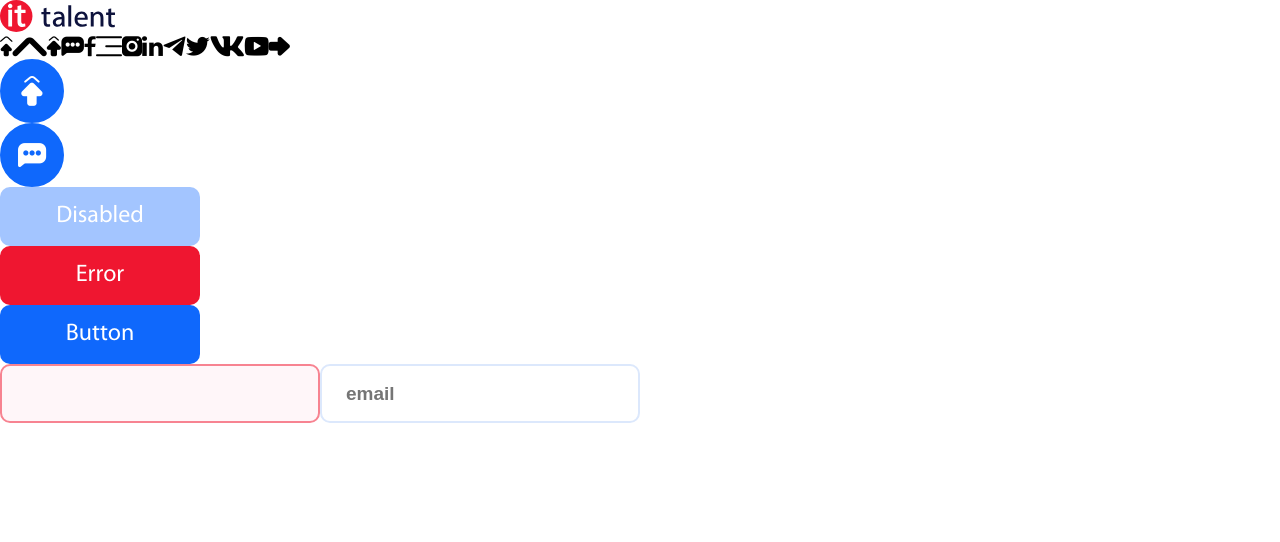
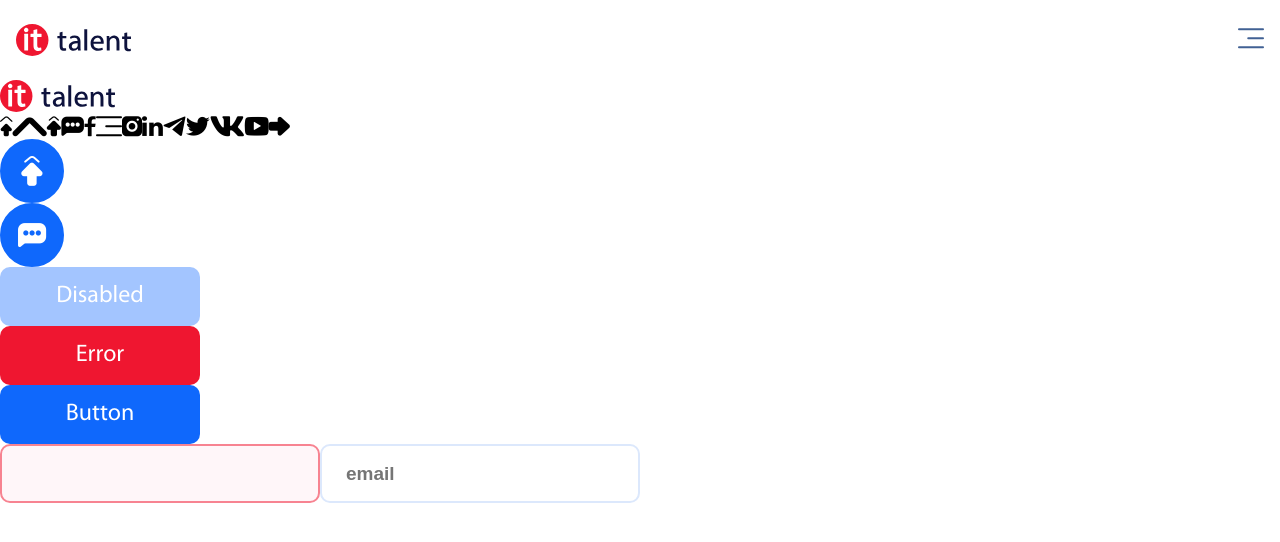
Before and after one commit to natalie-fsunny/test-assignment, a React (Create React App) app: page /examples in a window 1280 px wide. Shown: the top 542 px of the page. Built offline with nearby package versions, Linux system fonts and the light colour scheme; a web font is replaced by a local one.

Commit message:
add header

```diff
--- a/src/UI/Button/Button.tsx
+++ b/src/UI/Button/Button.tsx
@@ -15,14 +15,11 @@ interface Props {
 
 export const Button: React.FC<Props> = ({
   children,
-  onMouseEnter,
-  onMouseLeave,
-  onMouseDown,
-  onMouseUp,
   disabled = false,
   error = false,
   type = "button",
   variant = "default",
+  ...props
 }) => {
   return (
     <button
@@ -37,10 +34,7 @@ export const Button: React.FC<Props> = ({
         " " +
         (error ? s.error : "")
       }
-      onMouseDown={onMouseDown}
-      onMouseUp={onMouseUp}
-      onMouseEnter={onMouseEnter}
-      onMouseLeave={onMouseLeave}
+      {...props}
     >
       {children}
     </button>
--- /dev/null
+++ b/src/components/Header/Header.module.scss
@@ -0,0 +1,88 @@
+@import "../../styles/style.scss";
+
+.header {
+  font-weight: $fw-semi-bold;
+  color: $grey-text;
+  display: flex;
+  align-items: center;
+  width: 100%;
+  @include laptop-desktop {
+    font-size: $button2-desktop-tablet;
+    height: 100px;
+  }
+  @include tablet {
+    height: 80px;
+  }
+  @include mobile {
+    height: 60px;
+  }
+}
+
+.container {
+  display: flex;
+  align-items: center;
+  @include laptop-desktop {
+    margin: 0 165px;
+    width: 100%;
+  }
+  @include mobile-tablet {
+    justify-content: space-between;
+    margin: 0 16px;
+    width: 100%;
+  }
+}
+
+.menus {
+  width: 100%;
+  display: flex;
+  justify-content: space-between;
+  @include mobile-tablet {
+    display: none;
+  }
+}
+
+.first {
+  margin-left: 124px;
+}
+
+.second {
+  margin-right: 150px;
+}
+
+.menu {
+  display: flex;
+  gap: 40px;
+}
+
+.activeMenuItem {
+  color: $dark-text;
+  position: relative;
+  display: flex;
+  flex-direction: column;
+  justify-content: center;
+  &::after {
+    content: "";
+    display: block;
+    position: absolute;
+    top: 23px;
+    border: 3px solid $red-main;
+    width: 100%;
+    background-color: $red-main;
+    border-radius: 10px;
+  }
+}
+
+.language {
+  display: flex;
+  align-items: center;
+  gap: 14px;
+  @include mobile-tablet {
+    display: none;
+  }
+}
+
+.hamburger {
+  @include laptop-desktop {
+    display: none;
+  }
+}
--- /dev/null
+++ b/src/components/Header/Header.tsx
@@ -0,0 +1,30 @@
+import React, { useState } from "react";
+import { Icon, Logo } from "../../UI";
+import s from "./Header.module.scss";
+
+export const Header = () => {
+  return (
+    <header className={s.header}>
+      <div className={s.container}>
+        <Logo />
+        <div className={s.menus}>
+          <nav className={s.menu + " " + s.first}>
+            <div>Recruiting</div>
+            <div className={s.activeMenuItem}>Academy</div>
+          </nav>
+          <nav className={s.menu + " " + s.second}>
+            <div>Courses</div>
+            <div>About us</div>
+            <div>Blog</div>
+          </nav>
+        </div>
+        <div className={s.language}>
+          <span>Eng</span> <Icon variant="arrow" fontSize={5} />
+        </div>
+        <div className={s.hamburger}>
+          <Icon variant="hamburger" />
+        </div>
+      </div>
+    </header>
+  );
+};
--- /dev/null
+++ b/src/components/Header/index.ts
@@ -0,0 +1 @@
+export * from "./Header";
--- /dev/null
+++ b/src/components/index.ts
@@ -0,0 +1 @@
+export * from "./Header";
--- a/src/pages/ComponentsExample.tsx
+++ b/src/pages/ComponentsExample.tsx
@@ -1,4 +1,5 @@
 import { useState } from "react";
+import { Header } from "../components";
 import { Button, Input, Logo } from "../UI";
 import { Icon } from "../UI";
 import { icons } from "../UI/Icon/utils";
@@ -11,6 +12,7 @@ export const ComponentsExample = () => {
 
   return (
     <div>
+      <Header />
       <Logo />
       <div>
         {icons.map((icon) => (
```
